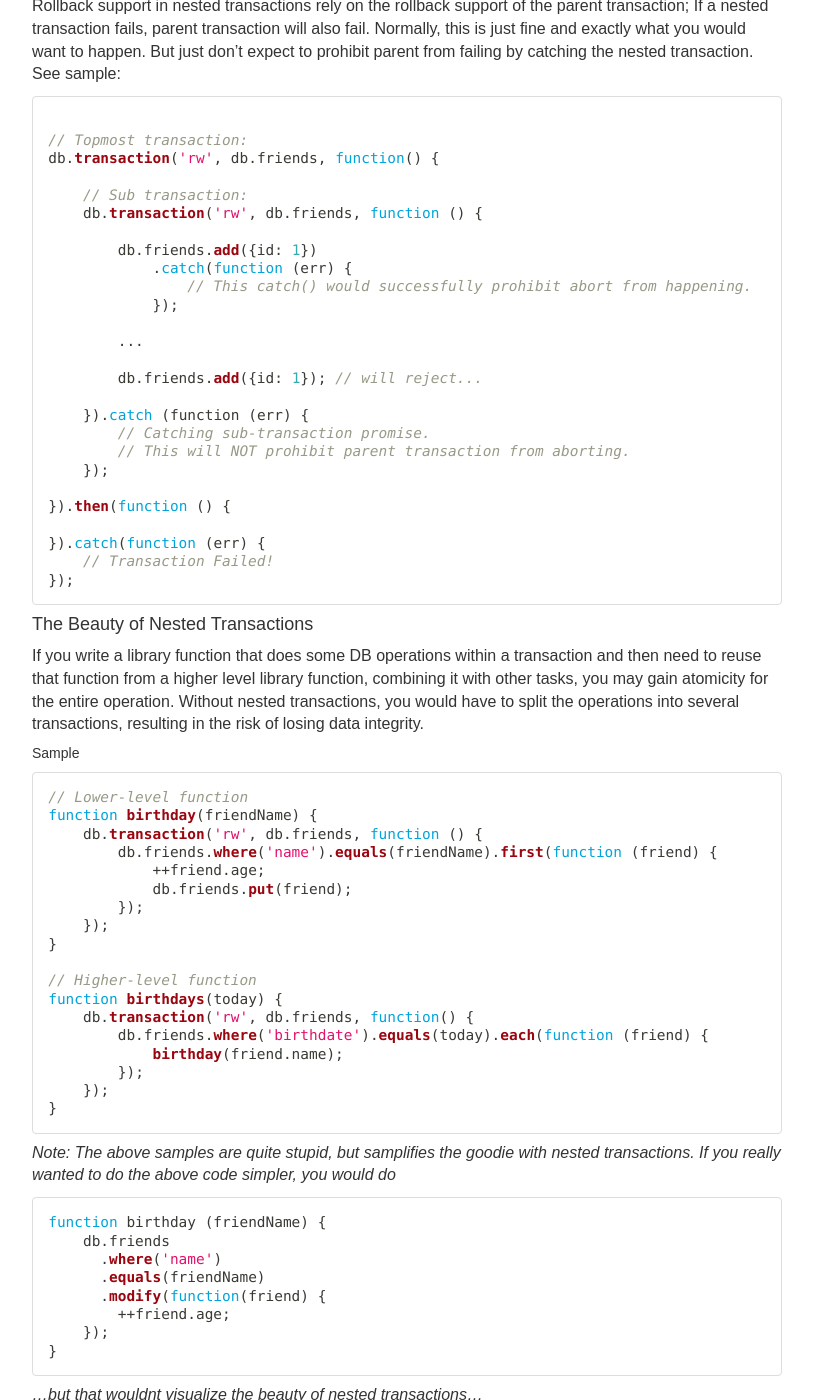
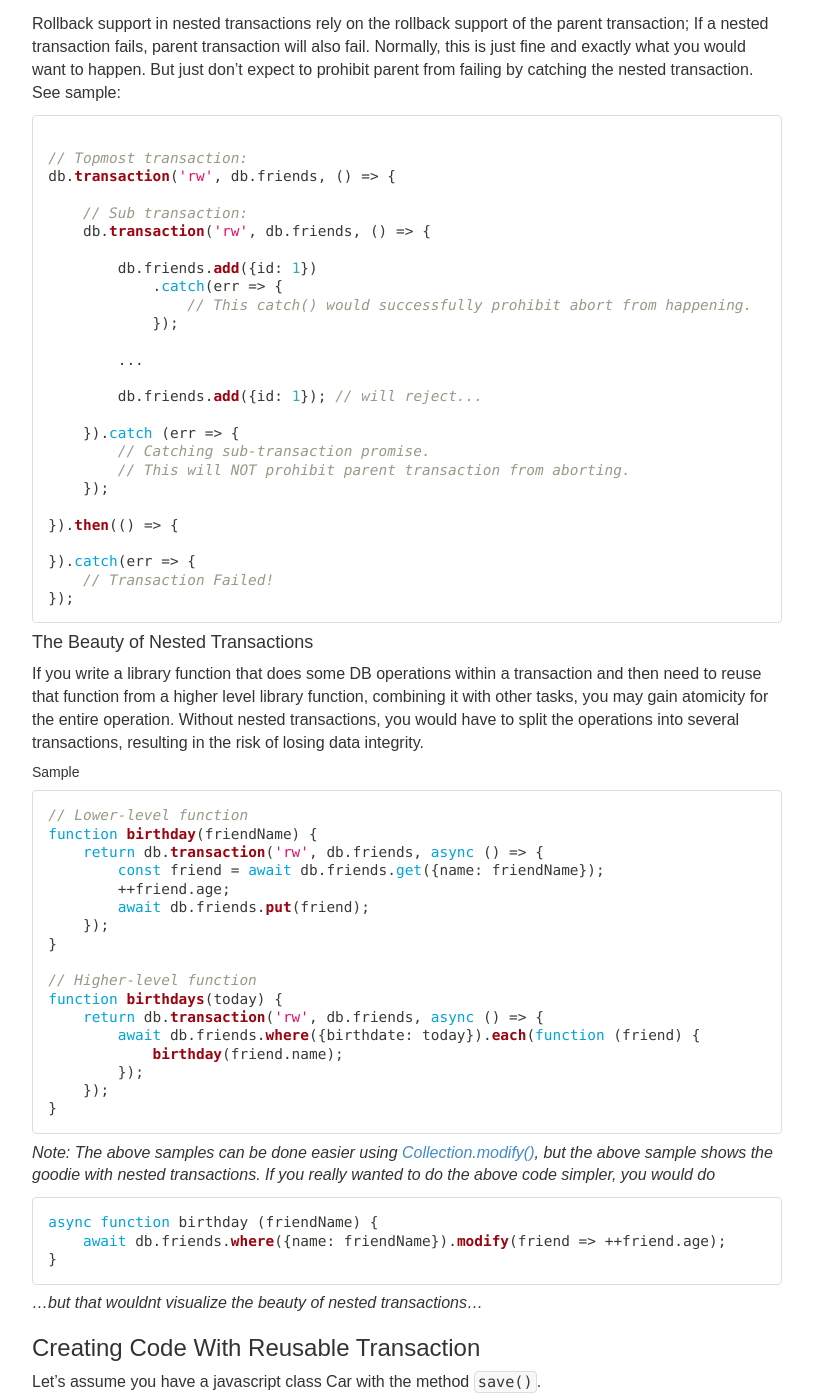
Before and after one commit to dexie/dexie-website, a Jekyll site: the page built from docs/Dexie/Dexie.transaction().md, in a window 1280 px wide and 1400 px high, scrolled down 4056 px. Shown: the whole window, without its empty margins (38-851 px from the left). Built offline with Jekyll 4.4.1, drawn with Linux system fonts in a browser that asks for light colours; some of the changed text lies outside the part shown.

Commit message:
Modernized docs for Dexie.transaction()

````diff
--- a/docs/Dexie/Dexie.transaction().md
+++ b/docs/Dexie/Dexie.transaction().md
@@ -43,14 +43,15 @@ db.transaction(mode, table(s), function() {
 ### Sample
 
 ```javascript
-db.transaction('rw', db.friends, db.pets, function() {
+db.transaction('rw', db.friends, db.pets, async ()=>{
 
     //
     // Transaction Scope
     //
 
-    db.friends.add({name: "New Friend"});
-    db.pets.add({name: "New Pet", kind: "snake"});
+    const friend = await db.friends.get({name: "David"});
+    ++friend.age;
+    await db.friends.put(friend);
 
 }).then(function() {
 
@@ -87,15 +88,15 @@ When accessing the database within the given scope function, any [Table](/docs/T
 The Transaction Scope is the places in your code where your transaction remains active. I'll sometimes refer to it as the Transaction [*Zone*](/docs/Promise/Promise.PSD). The obvious scope is of course your callback function to the transaction() method, but the scope will also extend to every callback (such as then(), each(), toArray(), ...) originated from any database operation. Here are some samples that clarifies the scope:
 
 ```javascript
-db.transaction('r', db.friends, db.pets, function() {
+db.transaction('r', db.friends, db.pets, () => {
 
     // WITHIN SCOPE / ZONE!
 
-    db.friends.where('name').equals('David').first(function(friend) {
+    return db.friends.get({name: 'David'}).then(friend => {
 
         // WITHIN SCOPE / ZONE!
 
-        db.pets.where('daddy').anyOf(friend.pets).each(function(pet) {
+        return db.pets.where({master: friend.id}).each(pet => {
 
             // WITHIN SCOPE / ZONE!
 
@@ -131,17 +132,17 @@ If you call another function, it will also be executing in the current transacti
     }
 ```
 
-_**BUT**_ be aware that zone is lost if using non-indexedDB compatible Promises (like standard Promise):
+_**BUT**_ be aware that zone is lost if using non-indexedDB compatible Promises:
 
 ```javascript
 let Bluebird = require('bluebird');
-db.transaction('rw', db.cars, function () {
+db.transaction('rw', db.cars, () => {
     //
     // Transaction block
     //
-    return db.cars.put({id: 3}).then (function() {
+    return db.cars.put({id: 3}).then (() => {
         // Avoid returning other kinds of promises here:
-        return new Bluebird(function(resolve, reject){
+        return new Bluebird((resolve, reject) => {
             resolve();
         });
     }).then(function() {
@@ -166,15 +167,15 @@ As long as you are within the transaction zone, the [Transaction](/docs/Transact
 Dexie supports nested transactions. A nested transaction must be in a compatible mode as its main transaction and all tables included in the nested transaction must also be included in its main transaction. Otherwise it will return a rejected promise and abort the parent transaction.
 
 ```javascript
-db.transaction('rw', db.friends, db.pets, db.cars, function () {
+db.transaction('rw', db.friends, db.pets, db.cars, () => {
 
     // MAIN TRANSACTION ZONE
 
-    db.transaction('rw', db.friends, db.cars, function () {
+    db.transaction('rw', db.friends, db.cars, () => {
 
         // SUB TRANSACTION ZONE
 
-        db.transaction('r', db.friends, function () {
+        db.transaction('r', db.friends, () => {
 
             // SUB- of SUB-TRANSACTION ZONE
 
@@ -190,13 +191,13 @@ Rollback support in nested transactions rely on the rollback support of the pare
 ```javascript
 
 // Topmost transaction:
-db.transaction('rw', db.friends, function() {
+db.transaction('rw', db.friends, () => {
 
     // Sub transaction:
-    db.transaction('rw', db.friends, function () {
+    db.transaction('rw', db.friends, () => {
 
         db.friends.add({id: 1})
-            .catch(function (err) {
+            .catch(err => {
                 // This catch() would successfully prohibit abort from happening.
             });
 
@@ -204,14 +205,14 @@ db.transaction('rw', db.friends, function() {
 
         db.friends.add({id: 1}); // will reject...
 
-    }).catch (function (err) {
+    }).catch (err => {
         // Catching sub-transaction promise.
         // This will NOT prohibit parent transaction from aborting.
     });
 
-}).then(function () {
+}).then(() => {
 
-}).catch(function (err) {
+}).catch(err => {
     // Transaction Failed!
 });
 ```
@@ -225,34 +226,28 @@ If you write a library function that does some DB operations within a transactio
 ```javascript
 // Lower-level function
 function birthday(friendName) {
-    db.transaction('rw', db.friends, function () {
-        db.friends.where('name').equals(friendName).first(function (friend) {
-            ++friend.age;
-            db.friends.put(friend);
-        });
+    return db.transaction('rw', db.friends, async () => {
+        const friend = await db.friends.get({name: friendName});
+        ++friend.age;
+        await db.friends.put(friend);
     });
 }
 
 // Higher-level function
 function birthdays(today) {
-    db.transaction('rw', db.friends, function() {
-        db.friends.where('birthdate').equals(today).each(function (friend) {
+    return db.transaction('rw', db.friends, async () => {
+        await db.friends.where({birthdate: today}).each(function (friend) {
             birthday(friend.name);
         });
     });
 }
 ```
 
-_Note: The above samples are quite stupid, but samplifies the goodie with nested transactions. If you really wanted to do the above code simpler, you would do_
+_Note: The above samples can be done easier using [Collection.modify()](/docs/Collection/Collection.modify()), but the above sample shows the goodie with nested transactions. If you really wanted to do the above code simpler, you would do_
 
 ```javascript
-function birthday (friendName) {
-    db.friends
-      .where('name')
-      .equals(friendName)
-      .modify(function(friend) {
-        ++friend.age;
-    });
+async function birthday (friendName) {
+    await db.friends.where({name: friendName}).modify(friend => ++friend.age);
 }
 ```
 
@@ -263,14 +258,17 @@ _...but that wouldnt visualize the beauty of nested transactions..._
 Let's assume you have a javascript class Car with the method `save()`.
 
 ```javascript
-function Car (brand, carModel) {
-    this.brand = brand;
-    this.model = carModel;
+class Car {
+    constructor (brand, carModel) {
+        this.brand = brand;
+        this.model = carModel;
+    }
+
+    save() {
+        return db.cars.put(this);
+    }
 }
 
-Car.prototype.save = function () {
-    return db.cars.put(this);
-}
 ```
 
 In a transaction-less code block you could then do:
@@ -311,11 +309,11 @@ The default behavior is to fail with rejection of the transaction promises (both
 If your code must be independent on any ongoing transaction, you can override this by adding "!" or "?" to the `mode` argument.
 
 ```javascript
-db.transaction("rw!", db.Table, function () {
+db.transaction("rw!", db.Table, () => {
     // Require top-level transaction (ignore ongoing transaction)
 });
 
-db.transaction("rw?", db.Table, function () {
+db.transaction("rw?", db.Table, () => {
     // Use nested transaction only if compatible with ongoing, otherwise
     // launch a top-level transaction for this scope
 });
@@ -454,7 +452,7 @@ The example above shows how to run your queries in a sequence and wait for each
 You can use async await without any quirks. It works perfectly well with both native async functions (tested in Edge, Chrome and Safari) as well as transpiled async await (Typescript - any version, Babel - any version). For transpiled async await, the end code will survive indexedDB transactions no matter browser (including IE 10 and Firefox). However, when using native async await, the browser will invoke native promises instead of Dexie.Promise. This would break transactions in IE and Firefox. Dexie can maintain its zones (holding current transaction) between native await expressions as well as between transpiled await expressions.
 
 ```javascript
-await db.transaction('rw', db.friends, async function() {
+await db.transaction('rw', db.friends, async () => {
     let friendId = await db.friends.add({name: "New Friend"});
     let petId = await db.pets.add({name: "New Pet", kind: "snake"});
     //...
````
